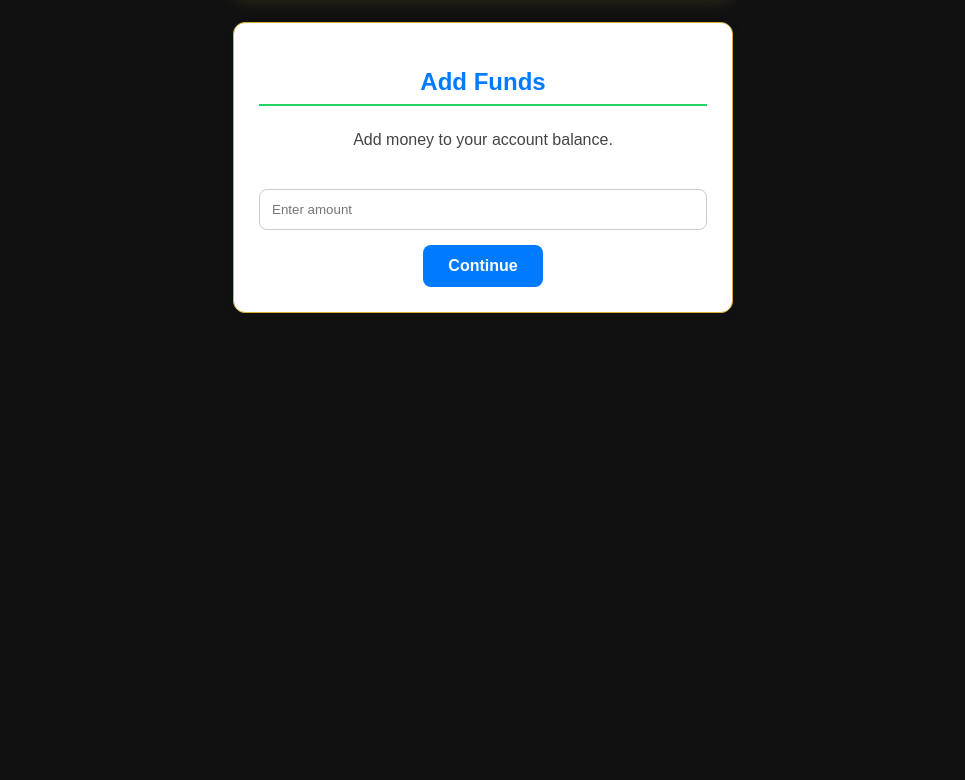
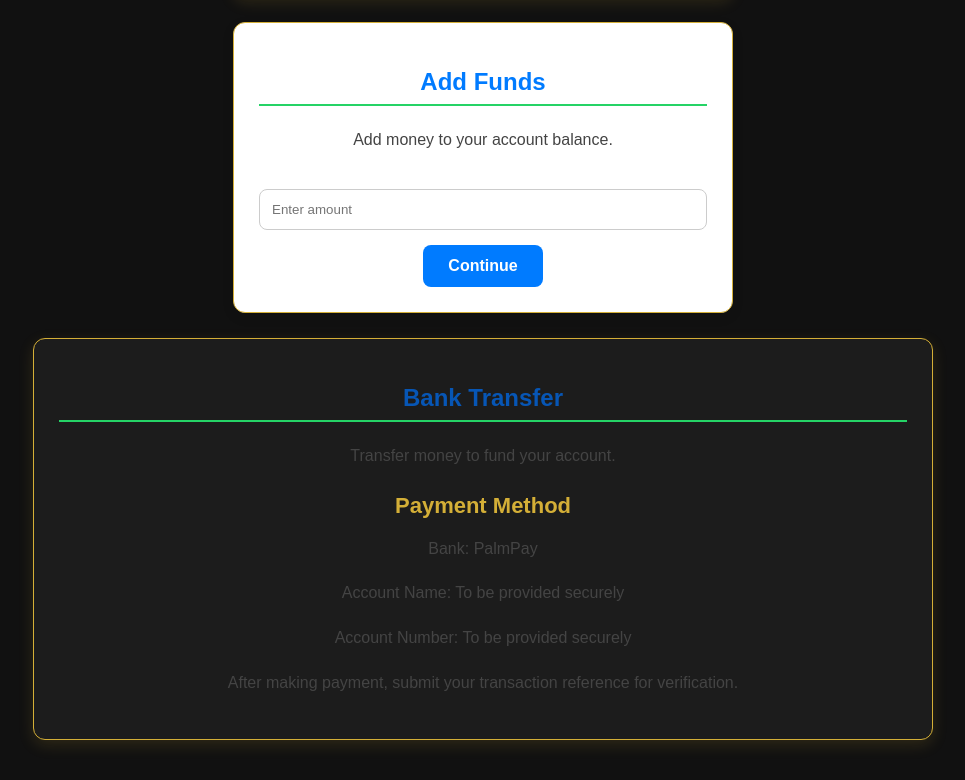
Before and after one commit to anyakorahjohn997-hash/johnblowsocialhub, a plain HTML site: page index.html in a window 1280 px wide. Shown: the part 6585-7365 px from the top of the page, without its empty margins (157-1122 px from the left). Before the commit the page ends 6943 px from the top, so only its background shows below. Drawn offline with Linux system fonts and the light colour scheme.

Commit message:
Update index.html

```diff
--- a/index.html
+++ b/index.html
@@ -224,5 +224,22 @@ function togglePassword(id) {
     <button type="button">Continue</button>
 
 </section>
+<section id="bank-transfer" class="bank-transfer-section">
+
+    <h2>Bank Transfer</h2>
+
+    <p>Transfer money to fund your account.</p>
+
+    <h3>Payment Method</h3>
+
+    <p>Bank: PalmPay</p>
+
+    <p>Account Name: To be provided securely</p>
+
+    <p>Account Number: To be provided securely</p>
+
+    <p>After making payment, submit your transaction reference for verification.</p>
+
+</section>
 </body>
 </html>
```
